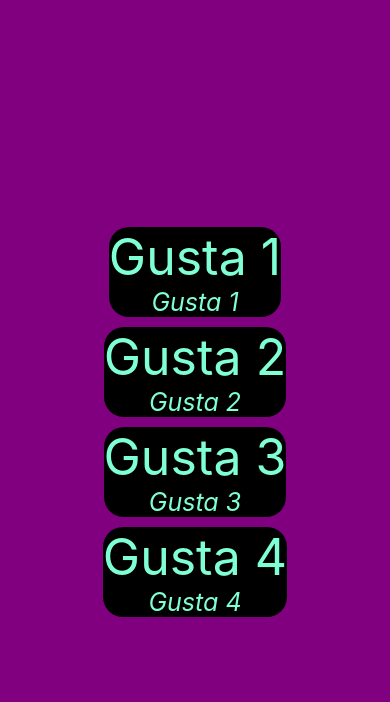
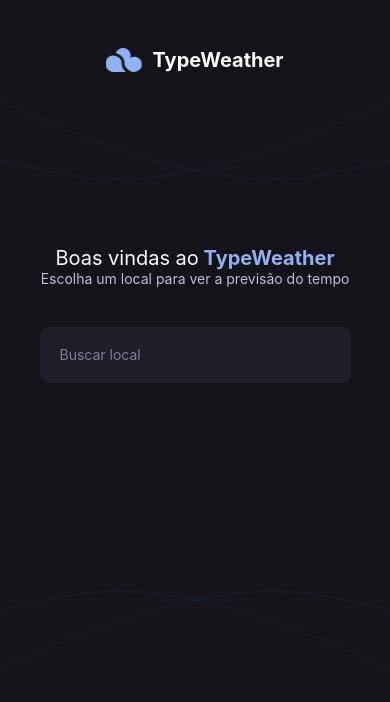
Before and after one commit to GustavoHenrique-hub/class-one, a React Native app: screen / in a window 390 px wide. Shown: the top 702 px of the page. Built offline with nearby package versions, Linux system fonts and the light colour scheme.

Commit message:
feat: first page of weather app created

```diff
--- a/App.js
+++ b/App.js
@@ -1,8 +1,6 @@
-import { CreativeComponent } from "./src/class-component/native-component/index";
+import React from "react";
+import Search from "./src/type-weather/pages/search";
 
 export default function App() {
-
-  return (
-    <CreativeComponent/>
-  );
+  return <Search />;
 }
--- a/src/class-component/native-component/index.jsx
+++ b/src/class-component/native-component/index.jsx
@@ -1,10 +1,10 @@
 import * as S from "./styles.js";
 
-function CreativeCard(props) {
+function CreativeCard({title, description}) {
   return (
     <S.CardContainer>
-      <S.CardTitle>{props.title}</S.CardTitle>
-      <S.CardSubTitle>{props.description}</S.CardSubTitle>
+      <S.CardTitle>{title}</S.CardTitle>
+      <S.CardSubTitle>{description}</S.CardSubTitle>
     </S.CardContainer>
   );
 }
@@ -13,9 +13,6 @@ export const CreativeComponent = () => {
   return (
     <S.Container>
       <CreativeCard title="Gusta 1" description="Gusta 1"/>
-      <CreativeCard title="Gusta 2" description="Gusta 2"/>
-      <CreativeCard title="Gusta 3" description="Gusta 3"/>
-      <CreativeCard title="Gusta 4" description="Gusta 4"/>
     </S.Container>
   );
 };
--- /dev/null
+++ b/src/type-weather/pages/search/index.jsx
@@ -0,0 +1,38 @@
+import React from "react";
+import {
+  Container,
+  HeaderContainer,
+  HeaderImg,
+  HeaderTitle,
+  InputContainer,
+  InputTitle,
+  InputTitleText,
+  InputSearch,
+  InputTitleCollored,
+} from "./styles";
+
+import Background from "../../assets/images/background.png";
+import Cloud from "../../assets/images/cloud.png";
+
+export default function Search() {
+  return (
+    <Container source={Background} resizeMode="cover">
+      <HeaderContainer>
+        <HeaderImg source={Cloud}></HeaderImg>
+        <HeaderTitle>TypeWeather</HeaderTitle>
+      </HeaderContainer>
+      <InputContainer>
+        <InputTitle>
+          Boas vindas ao<InputTitleCollored> TypeWeather</InputTitleCollored>
+        </InputTitle>
+        <InputTitleText>
+          Escolha um local para ver a previsão do tempo
+        </InputTitleText>
+        <InputSearch
+          placeholder="Buscar local"
+          placeholderTextColor="#7F7F98"
+        ></InputSearch>
+      </InputContainer>
+    </Container>
+  );
+}
--- /dev/null
+++ b/src/type-weather/pages/search/styles.js
@@ -0,0 +1,62 @@
+import styled from "styled-components/native";
+
+export const Container = styled.ImageBackground`
+  flex: 1;
+  display: flex;
+  flex-direction: column;
+  width: 100%;
+  height: 100%;
+`;
+
+export const HeaderContainer = styled.View`
+  align-items: center;
+  flex-direction: row;
+  justify-content: center;
+  width: auto;
+  gap: 10px;
+  margin-top: 48px;
+`;
+
+export const HeaderImg = styled.Image`
+  width: 36px;
+  height: 24px;
+`;
+
+export const HeaderTitle = styled.Text`
+  font-size: 20px;
+  color: #FAFAFA;
+  font-weight: bold;
+`;
+
+export const InputContainer = styled.View`
+  display: flex;
+  align-items: center;
+  height: 100%;
+  justify-content: center;
+  margin-top: -180px;
+`;
+
+export const InputTitle = styled.Text`
+  font-size: 20px;
+  color: #FAFAFA;
+`;
+
+export const InputTitleCollored = styled.Text`
+  font-size: 20px;
+  color: #8FB2F5;
+  font-weight: bold;
+`;
+
+export const InputTitleText = styled.Text`
+    color: #BFBFD4;
+`;
+
+export const InputSearch = styled.TextInput`
+  width: 311px;
+  height: 56px;
+  color: #7F7F98;
+  border-radius: 8px;
+  background-color: #1E1E29;
+  padding: 17px 20px;
+  margin-top: 40px;
+`;
```
Also changed, not shown: src/type-weather/assets/images/background.png (added), src/type-weather/assets/images/cloud.png (added).
